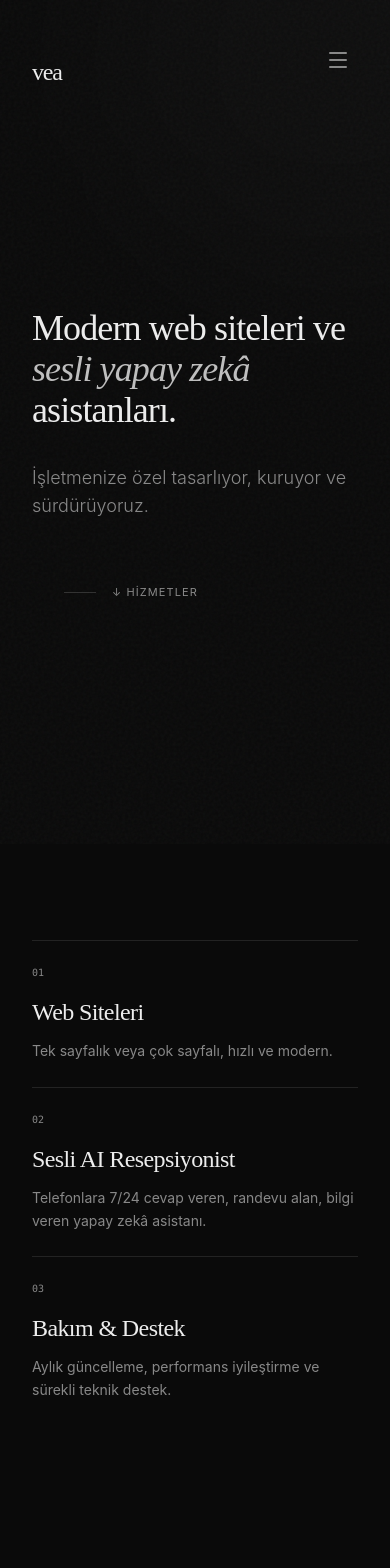
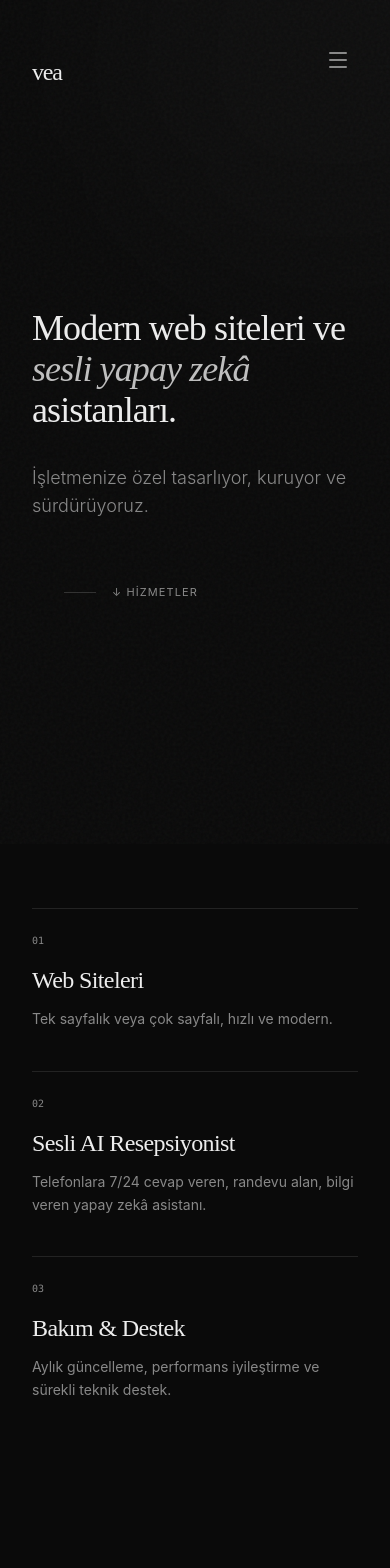
Before and after one commit to gokdenizyalcinoz/vea-agency-website, a React (Vite) app: page / in a window 390 px wide. Shown: the top 1568 px of the page. Built offline with nearby package versions, Linux system fonts and the light colour scheme.

Commit message:
Adjust section padding and grid gap in Services component

```diff
--- a/src/components/Services.tsx
+++ b/src/components/Services.tsx
@@ -15,15 +15,15 @@ export default function Services({ lang }: ServicesProps) {
   ];
 
   return (
-    <section id="services" className="py-24 px-8 bg-[#0A0A0A] z-10 relative">
+    <section id="services" className="py-16 md:py-24 px-8 bg-[#0A0A0A] z-10 relative">
       <div className="max-w-[1000px] mx-auto">
-        <div className="grid grid-cols-1 md:grid-cols-3 gap-6">
+        <div className="grid grid-cols-1 md:grid-cols-3 gap-10 md:gap-6">
           {services.map((service, idx) => (
             <motion.div
               key={idx}
               initial={{ opacity: 0, y: 20 }}
               whileInView={{ opacity: 1, y: 0 }}
-              viewport={{ once: true, margin: "-100px" }}
+              viewport={{ once: true, amount: 0.15 }}
               transition={{ duration: 0.6, delay: idx * 0.1 }}
               className="border-t border-white/10 pt-6 group"
             >
```
